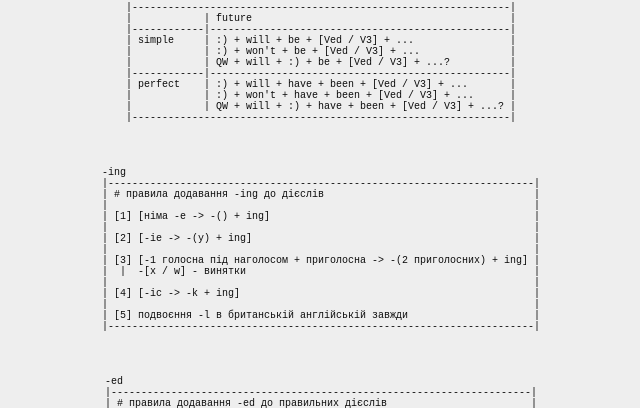
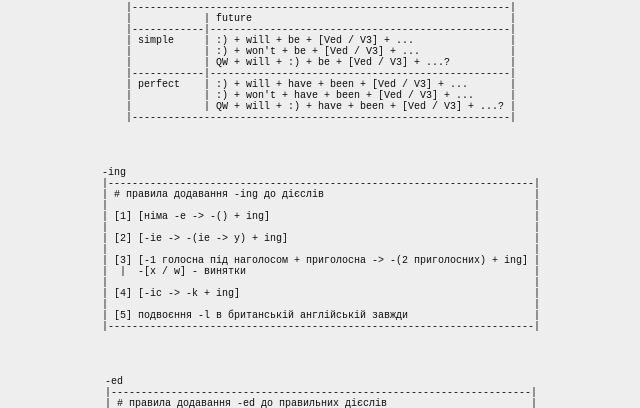
Before and after one commit to vikarchukk/english-ua, a plain HTML site: page index.html in a window 1280 px wide. Shown: the part 8271-8679 px from the top of the page, 319-959 px from the left. Drawn offline with Linux system fonts and the light colour scheme; a web font is replaced by a local one.

Commit message:
correct -ing

```diff
--- a/index.html
+++ b/index.html
@@ -828,7 +828,7 @@ passive voice (пасивний стан) - коли над суб'єктом в
 |                                                                       |
 | [1] [німа -e -> -() + ing]                                            |
 |                                                                       |
-| [2] [-ie -> -(y) + ing]                                               |
+| [2] [-ie -> -(ie -> y) + ing]                                         |
 |                                                                       |
 | [3] [-1 голосна під наголосом + приголосна -> -(2 приголосних) + ing] |
 |  |  -[x / w] - винятки                                                |
```
